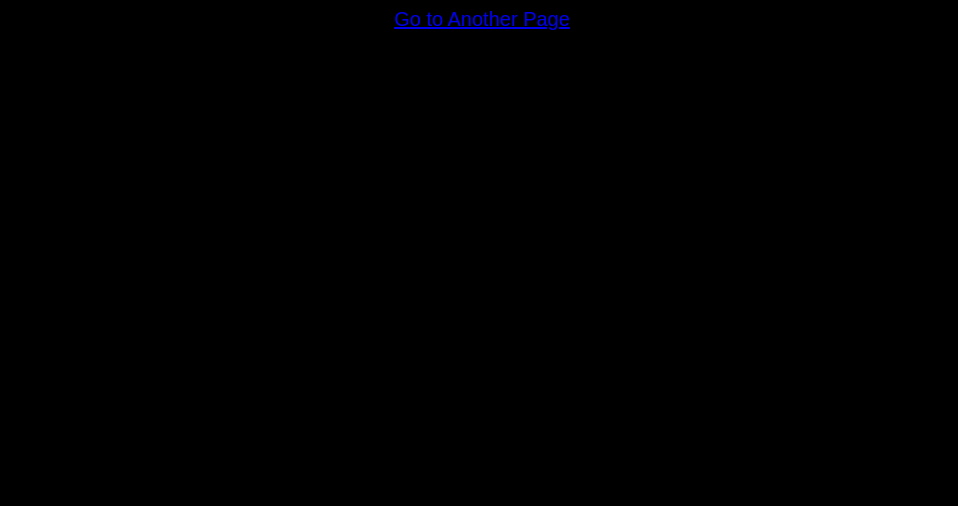
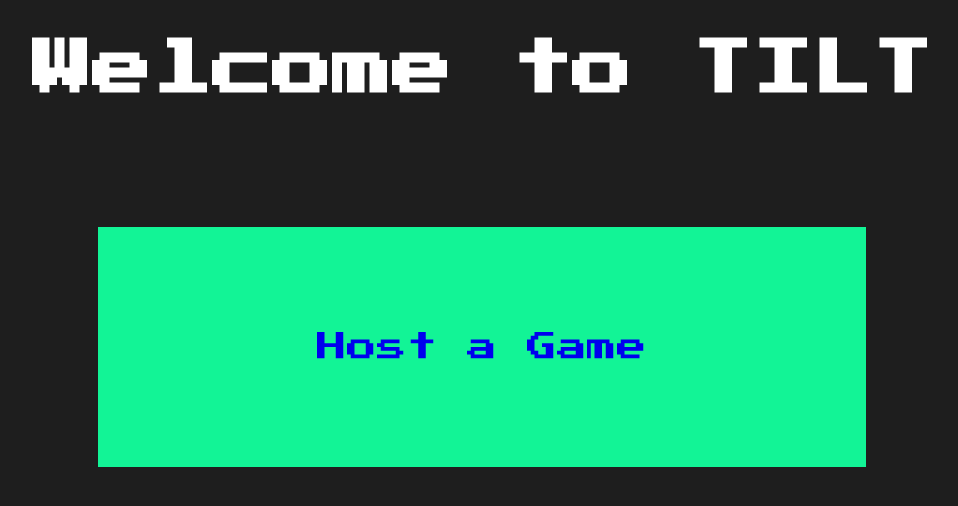
Before and after one commit to DvZ02/BBD_VACW_2024_T1, a website: page client/index.html in a window 1280 px wide. Shown: the whole page, without its empty margins (158-1116 px from the left). Drawn offline with nearby package versions, Linux system fonts and the light colour scheme; no server answers.

Commit message:
💄 Landing page UI

```diff
--- a/client/host/css/serverGame.css
+++ b/client/host/css/serverGame.css
@@ -12,13 +12,13 @@ body{
     text-align: center;
     color: white;
     font-family: "Press Start 2P", system-ui;
-    font-size: 20px;
+    font-size: 16px;
 }
 
 
 .container {
     display: flex;
-    height: 85svh;
+    height: 80svh;
 }
 
 .players-container{
@@ -34,13 +34,14 @@ body{
     height: 95%;
     display: flex;
     margin-left: auto;
-    margin-right: auto;
+    margin-right: 5%    ;
     margin-top: 1%;
+    justify-content: right;
 }
 
 
 #players{
-    width: 90%;
+    width: 95%;
     height: 100%;
     margin-left: 4%;
 }
--- a/client/host/css/styles.css
+++ b/client/host/css/styles.css
@@ -1,7 +1,25 @@
 body{
-    background-color: black;
+    background-color: #1E1E1E;
     text-align: center;
     color: white;
-    font-family: sans-serif;
-    font-size: 20px;
+    font-family: "Press Start 2P", system-ui;
+    font-size: 30px;
 }
+
+a{
+    display: flex;
+    justify-content: center;
+    align-items: center;
+    margin-left: auto;
+    margin-right: auto;
+    margin-top: 10%;
+    height: 30svh;
+    width: 60svw;
+    background-color: #12F496;
+    text-decoration: none;
+}
+
+a:visited, a:hover, a:focus, a:active {
+    color: inherit; /* Ensure the color remains the same in all states */
+    text-decoration: none; /* Ensure the underline is removed in all states */
+}
--- a/client/index.html
+++ b/client/index.html
@@ -3,12 +3,17 @@
 <head>
     <meta charset="UTF-8">
     <meta name="viewport" content="width=device-width, initial-scale=1.0">
-    <title>Document</title>
+    <title>TILT</title>
     <link rel="stylesheet" href="./host/css/styles.css">
+    <link rel="preconnect" href="https://fonts.googleapis.com">
+    <link rel="preconnect" href="https://fonts.gstatic.com" crossorigin>
+    <link href="https://fonts.googleapis.com/css2?family=Press+Start+2P&display=swap" rel="stylesheet">
 </head>
 <body>
-    <a href="lobby.html" class="button">Go to Another Page</a>
+    <h1>Welcome to TILT</h1>
+    <a href="./host/lobby.html">Host a Game</a>
+    <!-- <button id="host">Host a Game</button> -->
 </body>
-<script src="/socket.io/socket.io.js"></script>
-<script src="./host/js/sockets.js"></script>
+<!-- <script src="/socket.io/socket.io.js"></script>
+<script src="./host/js/sockets.js"></script> -->
 </html>
```
